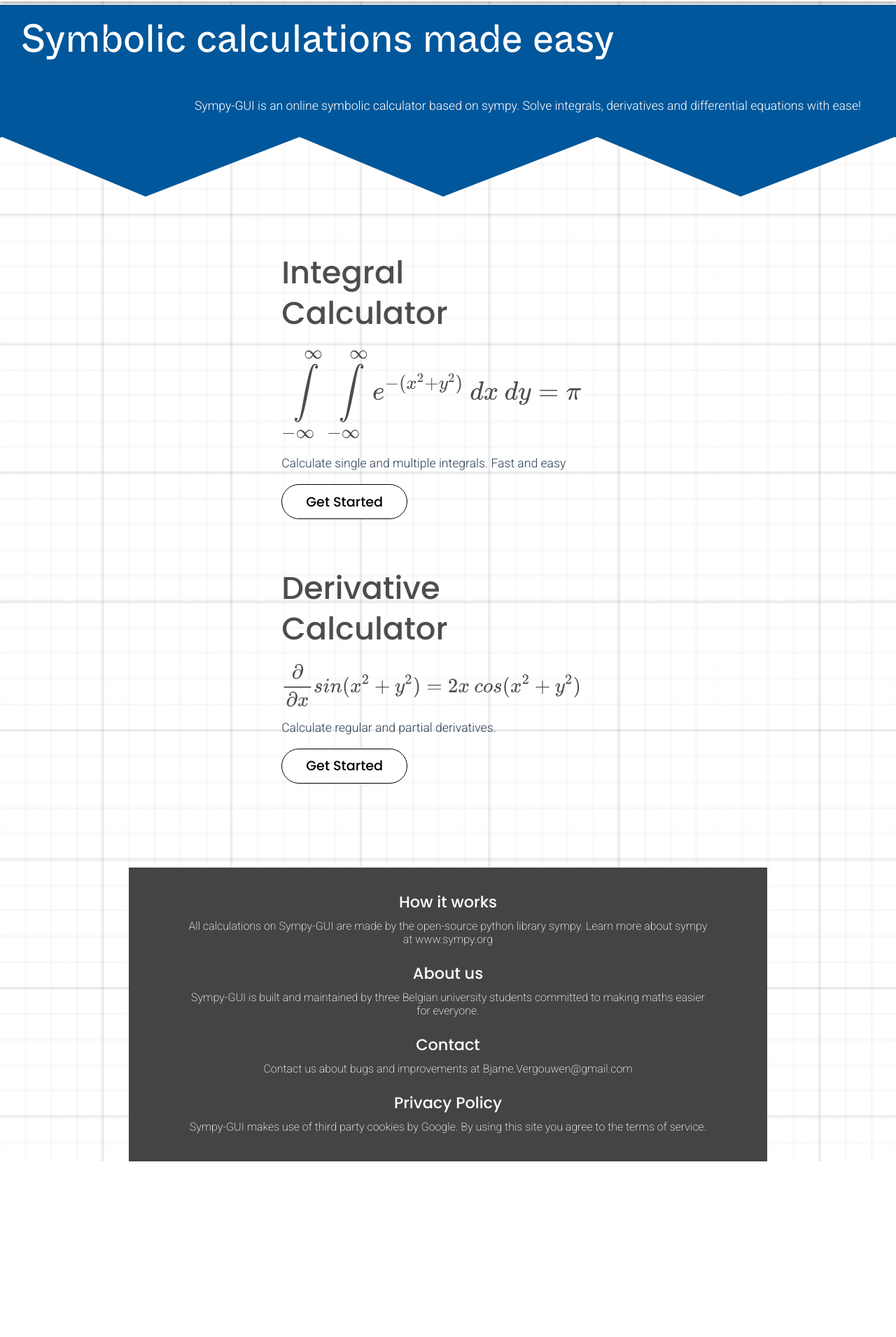
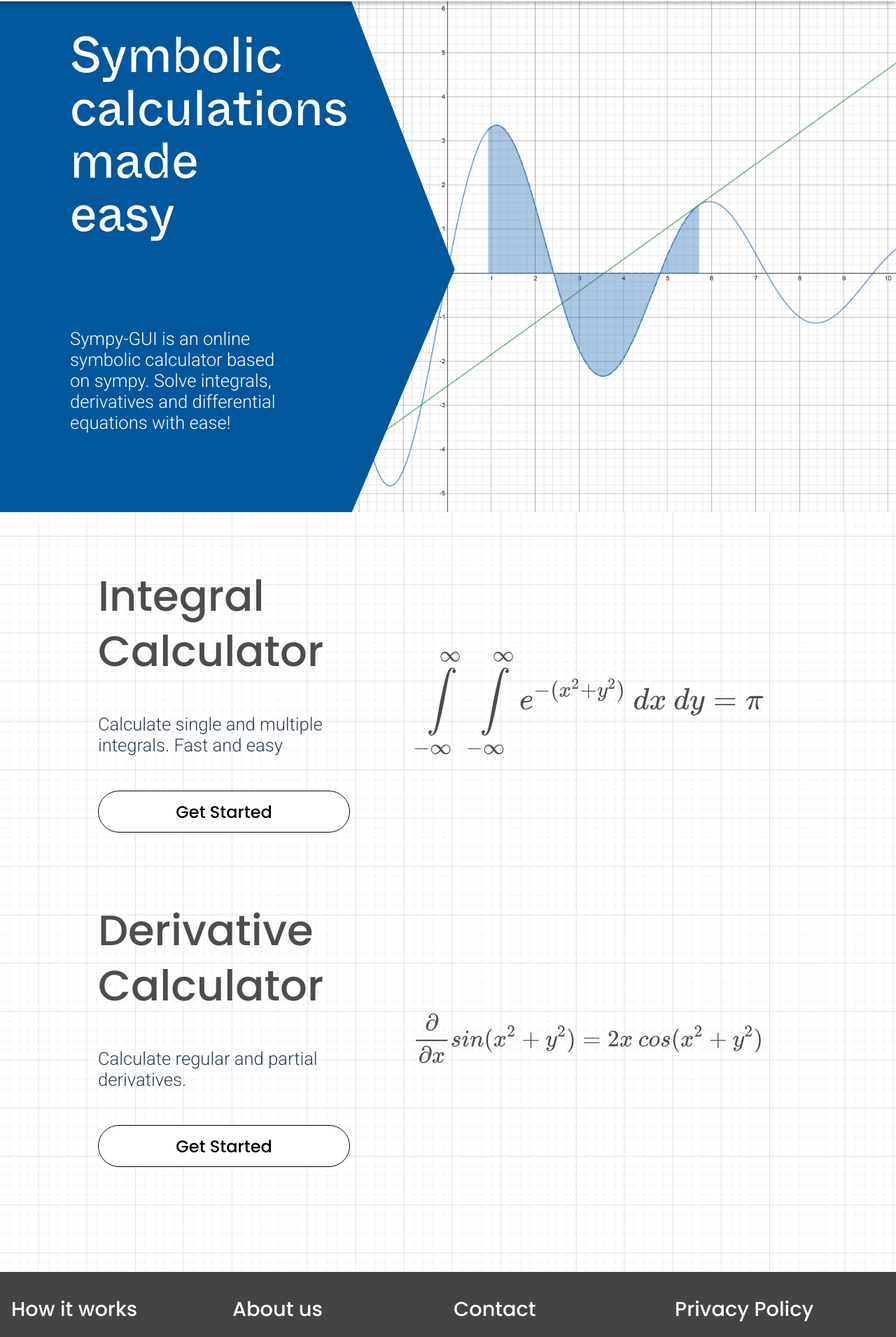
Before and after one commit to RagnarVdB/symsolver, a Vue app in the folder client/: page /#/ in a window 1280 px wide. Shown: the part 63-1974 px from the top of the page at 70% size. Before the commit the page ends 1723 px from the top, so only its background shows below. Built offline with nearby package versions, Linux system fonts and the light colour scheme.

Commit message:
Home pagina desktop gemaakt

```diff
--- a/client/src/views/Home.vue
+++ b/client/src/views/Home.vue
@@ -5,11 +5,6 @@
         <h1>Symbolic calculations made easy</h1>
         <p>Sympy-GUI is an online symbolic calculator based on sympy. Solve integrals, derivatives and differential equations with ease!</p>
       </div>
-      <img
-        src="@/assets/Graph.png"
-        alt="Graph"
-        class="desktop"
-      >
     </div>
     <div class="features">
       <div
@@ -38,19 +33,19 @@
     </div>
     <footer>
       <div>
-        <h2>How it works</h2>
+        <h3>How it works</h3>
         <p>All calculations on Sympy-GUI are made by the open-source python library sympy. Learn more about sympy at www.sympy.org</p>
       </div>
       <div>
-        <h2>About us</h2>
+        <h3>About us</h3>
         <p>Sympy-GUI is built and maintained by three Belgian university students committed to making maths easier for everyone.</p>
       </div>
       <div>
-        <h2>Contact</h2>
+        <h3>Contact</h3>
         <p>Contact us about bugs and improvements at Bjarne.Vergouwen@gmail.com</p>
       </div>
       <div>
-        <h2>Privacy Policy</h2>
+        <h3>Privacy Policy</h3>
         <p>Sympy-GUI makes use of third party cookies by Google. By using this site you agree to the terms of service.</p>
       </div>
     </footer>
@@ -129,6 +124,13 @@
   line-height: 1.3;
 }
 
+h3 {
+  font-size: 1.8rem;
+  font-family: Poppins, sans-serif;
+  font-weight: 500;
+  line-height: 1.3;
+}
+
 p {
   font-family: roboto, sans-serif;
   font-weight: 300;
@@ -162,7 +164,7 @@
 }
 
 .header {
-  margin-top: 70px;
+  margin-top: 65px;
   display: flex;
   width: 100%;
   background-image: url("../assets/vector_mobile.svg");
@@ -231,6 +233,7 @@
 }
 
 footer {
+  width: 100%;
   background-color: #444444;
   color: white;
   display: flex;
@@ -246,8 +249,7 @@
   width: 85%;
 }
 
-footer h2 {
-  font-size: 1.4rem;
+footer h3 {
   margin-top: 25px;
   margin-bottom: 10px;
 }
@@ -257,4 +259,136 @@
   font-size: 1rem;
   font-weight: 200;
 }
+
+footer h3 {
+  margin-bottom: 20px;
+}
+
+@media screen and (min-width: 800px) {
+.desktop {
+  display: block;
+}
+.mobile {
+  display: none;
+}
+
+.home {
+  background-size: 30%;
+}
+
+h1 {
+  font-size: 4.5rem;
+}
+
+h2 {
+  font-size: 3.8rem;
+}
+
+h3 {
+
+}
+p {
+  font-size: 1.6rem;
+}
+
+button {
+  width: 90%;
+  height: 60px;
+  font-size: 1.5rem;
+}
+
+.header {
+  box-sizing: border-box;
+  width: 100vw;
+  height: calc(100vh - 70px);
+  background-image: url('../assets/Graph.png');
+  background-position: center center;
+  background-size: 100%;
+  padding: 0;
+}
+
+.Title {
+  margin: 0;
+  background-image: url('../assets/vector_desktop.svg');
+  background-size: auto 105%;
+  box-sizing: border-box;
+  width: 45%;
+  min-width: 650px;
+  flex-grow: 0;
+  background-position: right center;
+  padding: 20px 130px 80px 100px;
+  justify-content: space-around;
+}
+
+.Title h1 {
+  width: 70%;
+}
+
+.Title p {
+  width: 75%;
+  align-self: flex-start;
+  text-align: left;
+}
+
+.feature {
+  display: flex;
+  flex-direction: row;
+  min-width: 1000px;
+  width: 70vw;
+  max-width: 100vw;
+}
+
+.feature div {
+  display: flex;
+  flex-direction: column;
+  width: 40%;
+}
+.feature div * {
+  margin-bottom: 30px;
+}
+
+.feature img {
+  width: 50%;
+  margin-left: 5%;
+}
+
+footer {
+  flex-direction: row;
+  justify-content: space-evenly;
+  align-items: baseline;
+  height: 25vh;
+}
+
+footer div {
+  width: 300px;
+  display: flex;
+  flex-direction: column;
+  align-items: baseline;
+}
+
+footer p {
+  text-align: left;
+}
+}
+@media screen and (max-width: 900px) {
+  h1 {
+    font-size: 3rem;
+  }
+
+  h2 {
+    font-size: 2.5rem;
+  }
+  p {
+    font-size: 1.3rem;
+  }
+
+  .Title {
+    min-width: 550px;
+  }
+
+  .feature {
+    min-width: 100%;
+  }
+
+}
 </style>
```
Also changed, not shown: client/src/assets/Graph.png, client/src/assets/vector_desktop.svg (added).
